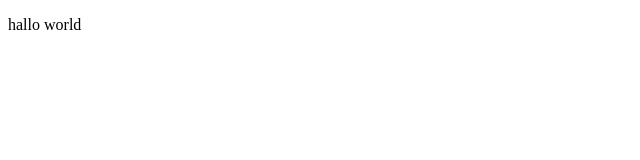
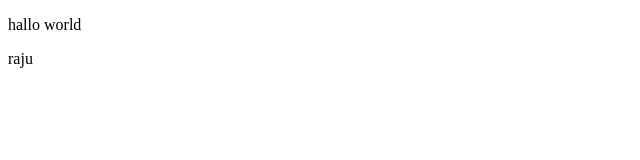
Before and after one commit to raju1line/examination-by-arif2, a plain HTML site: page index.html in a window 1280 px wide. Shown: the full height of the page, 0-640 px from the left. Drawn offline with Linux system fonts and the light colour scheme.

Commit message:
raju change

```diff
--- a/index.html
+++ b/index.html
@@ -8,5 +8,6 @@
   </head>
   <body>
     <p>hallo world</p>
+    <div><p>raju</p></div>
   </body>
 </html>
```
